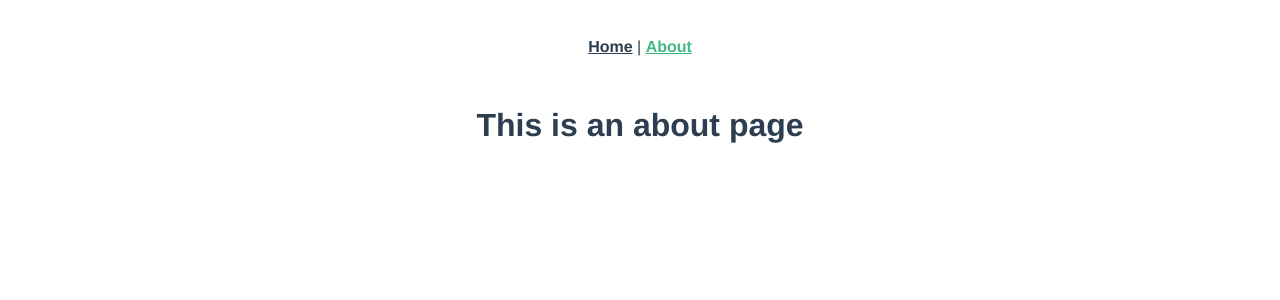
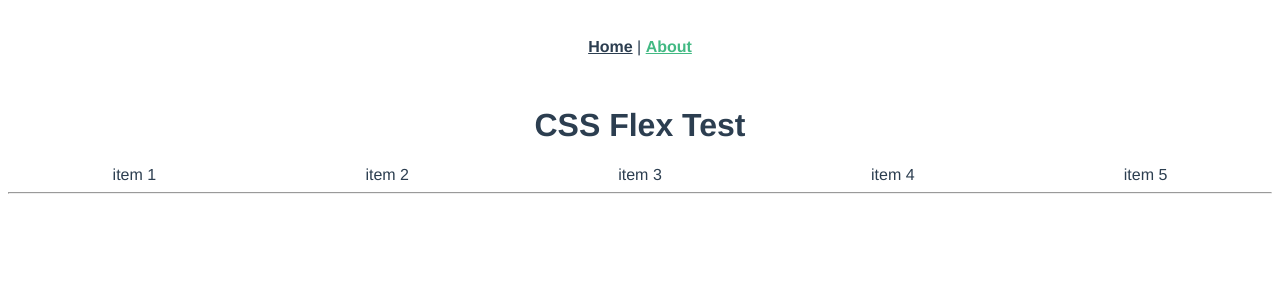
Before and after one commit to JihoFrontEnd/vue3-on-safari, a Vue app: page /about in a window 1280 px wide. Shown: the top 300 px of the page. Built offline with nearby package versions, Linux system fonts and the light colour scheme.

Commit message:
feat: test flex css

```diff
--- /dev/null
+++ b/src/components/About/Flex.vue
@@ -0,0 +1,6 @@
+<template>
+  <h1>CSS Flex Test</h1>
+  <div class="flex">
+    <div v-for="i in 5" :key="i">item {{ i }}</div>
+  </div>
+</template>
--- a/src/views/About.vue
+++ b/src/views/About.vue
@@ -1,5 +1,19 @@
 <template>
-  <div class="about">
-    <h1>This is an about page</h1>
-  </div>
+  <Flex></Flex>
+  <hr />
 </template>
+
+<script>
+import Flex from "@/components/About/Flex.vue";
+
+export default {
+  components: { Flex },
+};
+</script>
+
+<style>
+.flex {
+  display: flex;
+  justify-content: space-around;
+}
+</style>
```
